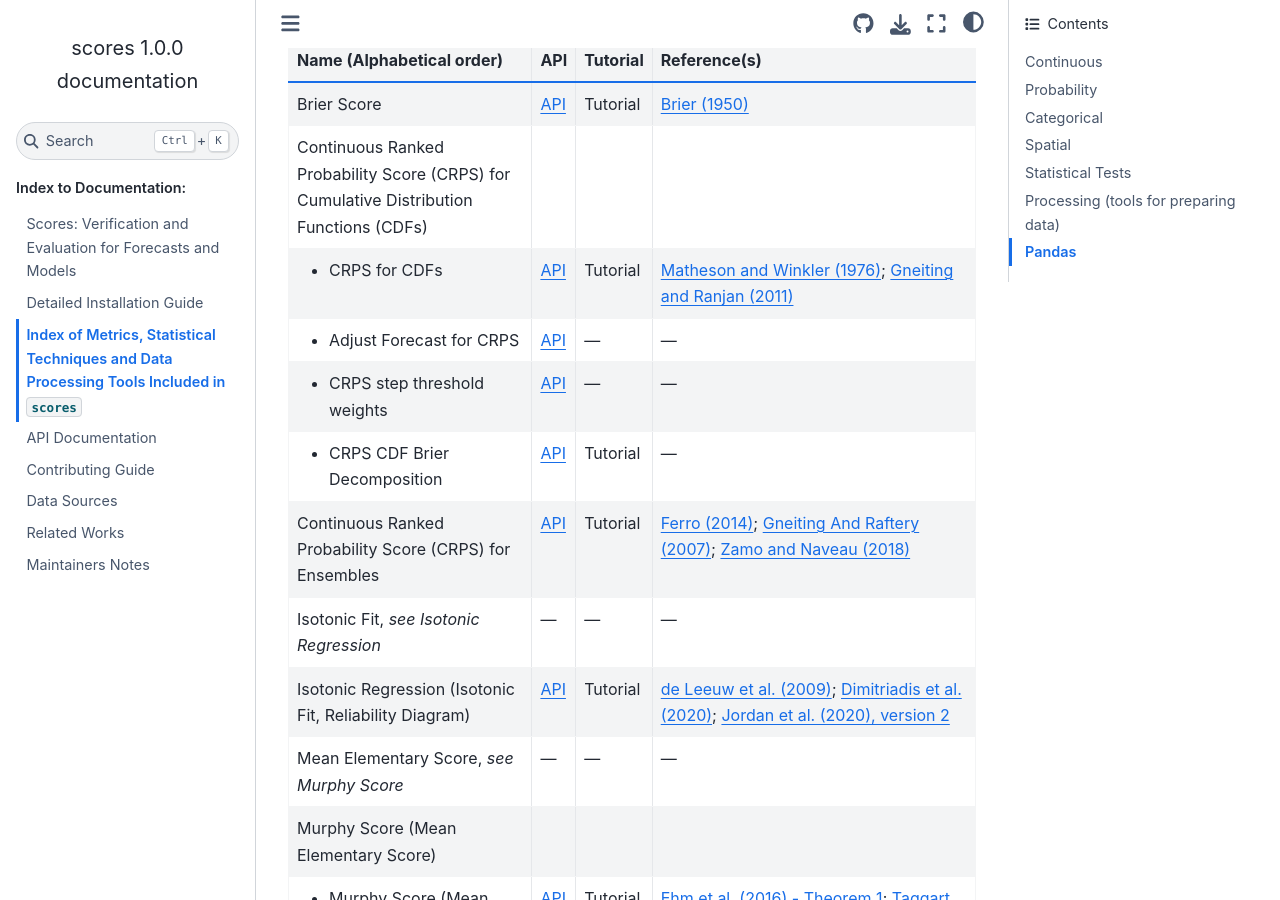
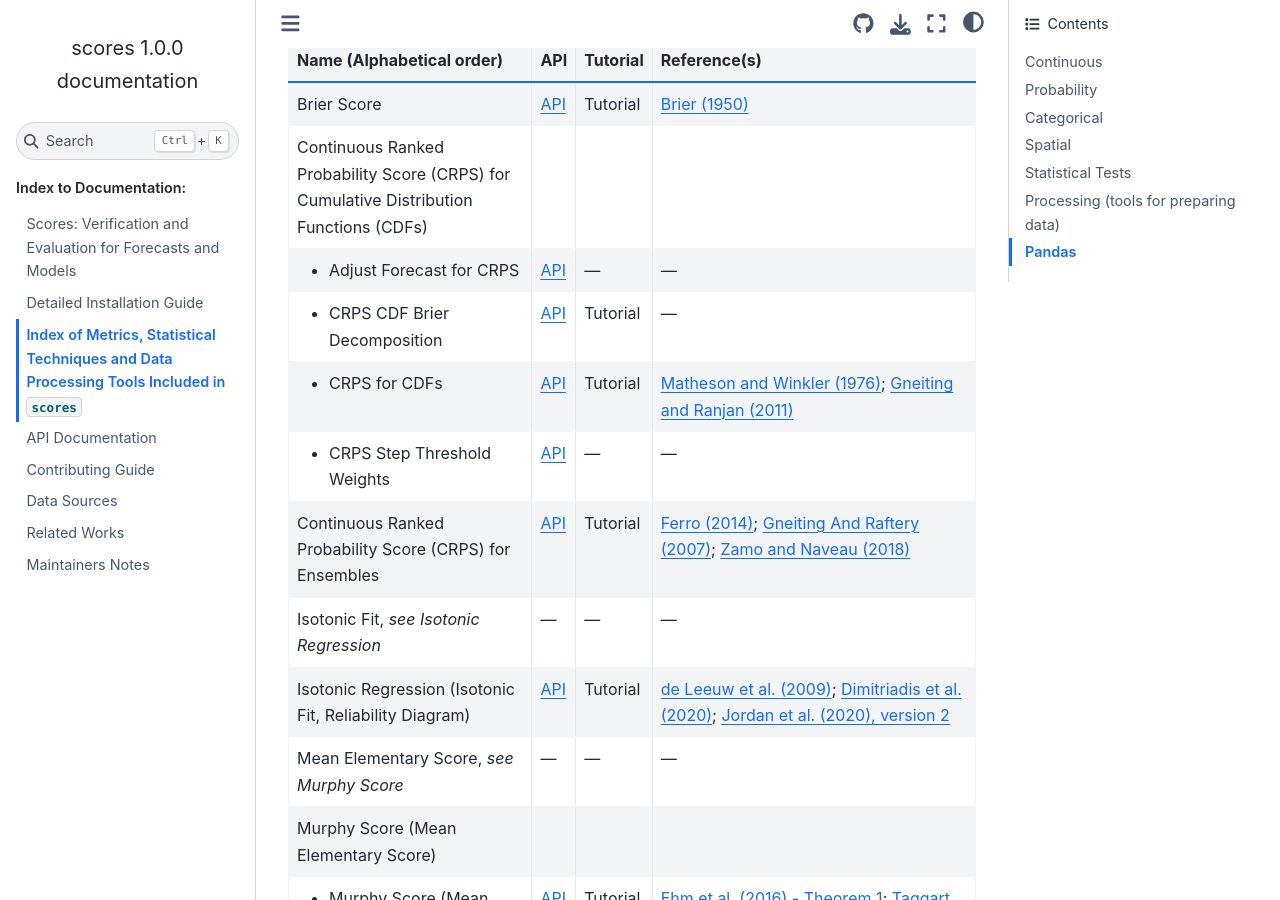
Before and after one commit to nci/scores, a Sphinx documentation site: the page built from docs/included.md, in a window 1280 px wide and 900 px high, scrolled down 1851 px. Built offline with Sphinx 7.4.7 and the Sphinx Book theme 1.1.4, drawn with Linux system fonts in a browser that asks for light colours; pages that are not in the unit, such as notebooks, are missing from menus; part of the change alters nothing that is shown.

Commit message:
Post-review adjustments to the index of included scores for step threshold weights

```diff
--- a/docs/included.md
+++ b/docs/included.md
@@ -125,37 +125,25 @@
   -
   -
 * -
-    - CRPS for CDFs
-  -
-    [API](api.md#scores.probability.crps_cdf)
-  -
-    [Tutorial](project:./tutorials/CRPS_for_CDFs.md)
-  -
-    [Matheson and Winkler (1976)](https://doi.org/10.1287/mnsc.22.10.1087); [Gneiting and Ranjan (2011)](https://doi.org/10.1198/jbes.2010.08110)
-* -
     - Adjust Forecast for CRPS
-  -
-    [API](api.md#scores.probability.adjust_fcst_for_crps)
-  -
-    &mdash;
-  -
-    &mdash;
-* -
-    - CRPS step threshold weights
-  -
-    [API](api.md#scores.crps_step_threshold_weight)
-  -
-    &mdash;
-  -
-    &mdash;
+  - [API](api.md#scores.probability.adjust_fcst_for_crps)
+  - &mdash;
+  - &mdash;
 * -
     - CRPS CDF Brier Decomposition
-  -
-    [API](api.md#scores.probability.crps_cdf_brier_decomposition)
-  -
-    [Tutorial](project:./tutorials/CRPS_for_CDFs.md)
-  -
-    &mdash;
+  - [API](api.md#scores.probability.crps_cdf_brier_decomposition)
+  - [Tutorial](project:./tutorials/CRPS_for_CDFs.md)
+  - &mdash;
+* -
+    - CRPS for CDFs
+  - [API](api.md#scores.probability.crps_cdf)
+  - [Tutorial](project:./tutorials/CRPS_for_CDFs.md)
+  - [Matheson and Winkler (1976)](https://doi.org/10.1287/mnsc.22.10.1087); [Gneiting and Ranjan (2011)](https://doi.org/10.1198/jbes.2010.08110)
+* -
+    - CRPS Step Threshold Weights
+  - [API](api.md#scores.probability.crps_step_threshold_weight)
+  - &mdash;
+  - &mdash;
 * - Continuous Ranked Probability Score (CRPS) for Ensembles
   - [API](api.md#scores.probability.crps_for_ensemble)
   - [Tutorial](project:./tutorials/CRPS_for_Ensembles.md)
```
